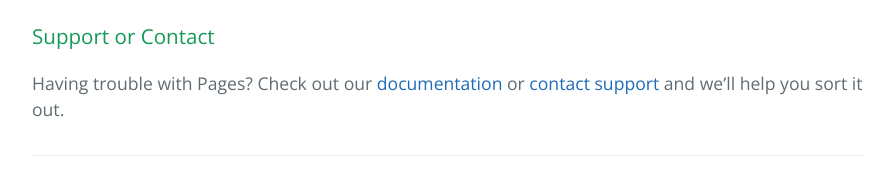
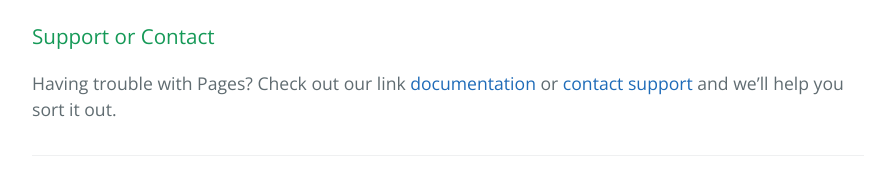
Before and after one commit to priyankkoc/priyankkoc.github.io, a plain HTML site: page index.html in a window 1280 px wide. Shown: the part 1072-1245 px from the top of the page, without its empty margins (192-1087 px from the left). Drawn offline with nearby package versions, Linux system fonts and the light colour scheme.

Commit message:
Update index.html

```diff
--- a/index.html
+++ b/index.html
@@ -39,7 +39,7 @@
 <h3>
 <a id="support-or-contact" class="anchor" href="#support-or-contact" aria-hidden="true"><span class="octicon octicon-link"></span></a>Support or Contact</h3>
 
-<p>Having trouble with Pages? Check out our <a href="https://help.github.com/pages">documentation</a> or <a href="https://github.com/contact">contact support</a> and we’ll help you sort it out.</p>
+<p>Having trouble with Pages? Check out our link <a href="https://help.github.com/pages">documentation</a> or <a href="https://github.com/contact">contact support</a> and we’ll help you sort it out.</p>
 
       <footer class="site-footer">
 
```
